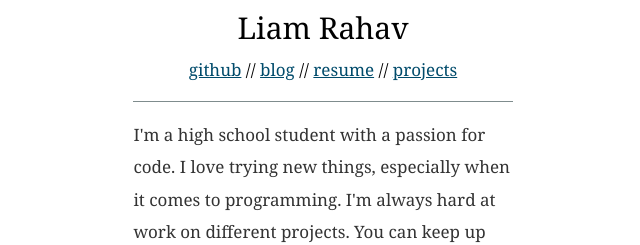
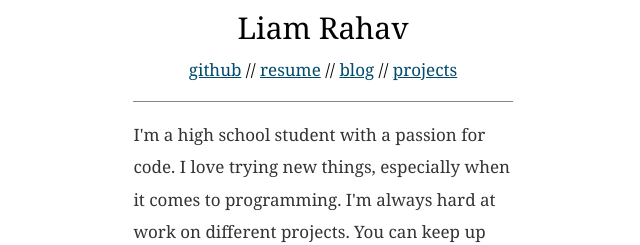
Before and after one commit to liamrahav/liamrahav.Github.io, a website: page index.html in a window 1280 px wide. Shown: the part 225-470 px from the top of the page, 317-957 px from the left. Drawn offline with Linux system fonts and the light colour scheme.

Commit message:
last commit was full of mistakes

```diff
--- a/index.html
+++ b/index.html
@@ -8,4 +8,4 @@
             ga.src = ('https:' == document.location.protocol ? 'https://ssl' : 'http://www') + '.google-analytics.com/ga.js';
             var s = document.getElementsByTagName('script')[0];
             s.parentNode.insertBefore(ga, s);
-        })();</script></head><body><div class="circular-profile-picture center"></div><h2>Liam Rahav</h2><div class="links"><a href="https://github.com/liamrahav">github</a> // <a href="http://blog.liamrahav.me">blog</a> // <a href="resume.pdf">resume</a> // <a href="projects.html">projects</a></div><div class="line center"></div><div class="center blurb"><p>I'm a high school student with a passion for code. I love trying new things, especially when it comes to programming. I'm always hard at work on different projects. You can keep up with me by checking any of the links above or below.</p><a href="https://twitter.com/liamrahav" target="_blank"><i class="fa fa-twitter-square fa-fw"></i></a> <a href="https://www.facebook.com/profile.php?id=100008390148975" target="_blank"><i class="fa fa-facebook-square fa-fw"></i></a> <a href="mailto://im@liamrahav.me"><i class="fa fa-envelope-square fa-fw"></i></a></div></body></html>
+        })();</script></head><body><div class="circular-profile-picture center"></div><h2>Liam Rahav</h2><div class="links"><a href="https://github.com/liamrahav">github</a> // <a href="resume.pdf">resume</a> // <a href="http://blog.liamrahav.me">blog</a> // <a href="projects.html">projects</a></div><div class="line center"></div><div class="center blurb"><p>I'm a high school student with a passion for code. I love trying new things, especially when it comes to programming. I'm always hard at work on different projects. You can keep up with me by checking any of the links above or below.</p><a href="https://twitter.com/liamrahav" target="_blank"><i class="fa fa-twitter-square fa-fw"></i></a> <a href="https://www.facebook.com/profile.php?id=100008390148975" target="_blank"><i class="fa fa-facebook-square fa-fw"></i></a> <a href="mailto://im@liamrahav.me"><i class="fa fa-envelope-square fa-fw"></i></a></div></body></html>
```
